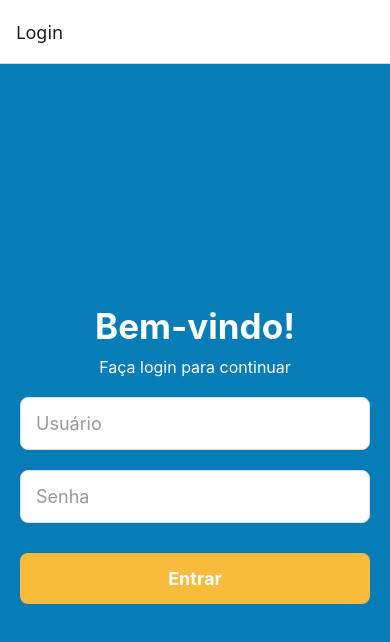
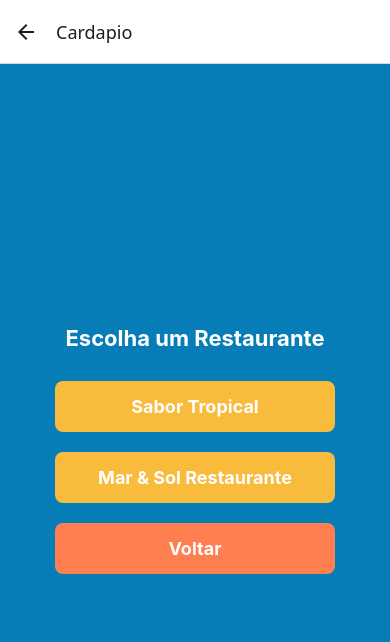
Before and after one commit to MarceloMederi/APP-Natal, a React Native app: screen /Cardapio in a window 390 px wide. Shown: the top 642 px of the page. Built offline with nearby package versions, Linux system fonts and the light colour scheme.

Commit message:
Foi adicionado uma nova tela de navegação MenuScreen, para listar a gastronomia, artesanato no passeio

```diff
--- a/navigation/AppNavigator.tsx
+++ b/navigation/AppNavigator.tsx
@@ -7,6 +7,8 @@ import HomeScreen from '../screens/HomeScreen';
 import DetailScreen from '../screens/DetailScreen';
 import LocationScreen from '../screens/LocationScreen';
 import SelectionScreen from '../screens/SelectionScreen';
+import MenuScreen from '../screens/MenuScreen';
+
 
 const Stack = createStackNavigator();
 
@@ -16,6 +18,7 @@ const AppNavigator = () => {
       <Stack.Navigator initialRouteName="Login">
         <Stack.Screen name="Login" component={LoginScreen} />
         <Stack.Screen name="Selecao" component={SelectionScreen} options={{ title: 'Escolha uma Opção' }} />
+        <Stack.Screen name="Cardapio" component={MenuScreen} />
         <Stack.Screen name="Inicio" component={HomeScreen} />
         <Stack.Screen name="Detalhes" component={DetailScreen} />
         <Stack.Screen name="Localizacao" component={LocationScreen} />
--- a/screens/LocationScreen.tsx
+++ b/screens/LocationScreen.tsx
@@ -10,6 +10,7 @@ const LocationScreen = ({ navigation }: any) => {
   return (
     <View style={styles.container}>
       <Text style={styles.title}>Escolha uma localização:</Text>
+
       {Object.keys(locations).map((place, index) => (
         <TouchableOpacity
           key={index}
@@ -19,7 +20,12 @@ const LocationScreen = ({ navigation }: any) => {
           <Text style={styles.buttonText}>{place}</Text>
         </TouchableOpacity>
       ))}
-      <TouchableOpacity style={styles.backButton} onPress={() => navigation.goBack()}>
+
+      {/* Botão para voltar */}
+      <TouchableOpacity
+        style={[styles.button, styles.backButton]}
+        onPress={() => navigation.goBack()}
+      >
         <Text style={styles.backButtonText}>Voltar</Text>
       </TouchableOpacity>
     </View>
@@ -32,16 +38,16 @@ const styles = StyleSheet.create({
     justifyContent: 'center',
     alignItems: 'center',
     padding: 20,
-    backgroundColor: '#EDF7EF',
+    backgroundColor: '#077DB8', // Azul escuro
   },
   title: {
     fontSize: 22,
     fontWeight: 'bold',
-    color: '#333',
+    color: '#FFFFFF', // Texto branco
     marginBottom: 15,
   },
   button: {
-    backgroundColor: '#059669',
+    backgroundColor: '#F8BB3B', // Amarelo
     padding: 15,
     marginVertical: 10,
     borderRadius: 8,
@@ -50,20 +56,15 @@ const styles = StyleSheet.create({
   },
   buttonText: {
     color: '#FFFFFF',
-    fontSize: 16,
+    fontSize: 18,
     fontWeight: 'bold',
   },
   backButton: {
-    marginTop: 20,
-    backgroundColor: '#059669',
-    padding: 12,
-    borderRadius: 8,
-    width: '50%',
-    alignItems: 'center',
+    backgroundColor: '#FF7F50', // Laranja para botão de voltar
   },
   backButtonText: {
     color: '#FFFFFF',
-    fontSize: 16,
+    fontSize: 18,
     fontWeight: 'bold',
   },
 });
--- /dev/null
+++ b/screens/MenuScreen.tsx
@@ -0,0 +1,73 @@
+import React from 'react';
+import { View, Text, TouchableOpacity, StyleSheet } from 'react-native';
+
+const MenuScreen = ({ navigation }: any) => {
+  // Lista de restaurantes fictícios
+  const restaurants = [
+    { id: 1, name: 'Sabor Tropical' },
+    { id: 2, name: 'Mar & Sol Restaurante' },
+  ];
+
+  return (
+    <View style={styles.container}>
+      <Text style={styles.title}>Escolha um Restaurante</Text>
+
+      {restaurants.map((restaurant) => (
+        <TouchableOpacity
+          key={restaurant.id}
+          style={styles.button}
+          onPress={() => alert(`Você escolheu: ${restaurant.name}`)}
+        >
+          <Text style={styles.buttonText}>{restaurant.name}</Text>
+        </TouchableOpacity>
+      ))}
+
+      {/* Botão para voltar */}
+      <TouchableOpacity
+        style={[styles.button, styles.logoutButton]}
+        onPress={() => navigation.goBack()}
+      >
+        <Text style={styles.logoutText}>Voltar</Text>
+      </TouchableOpacity>
+    </View>
+  );
+};
+
+const styles = StyleSheet.create({
+  container: {
+    flex: 1,
+    justifyContent: 'center',
+    alignItems: 'center',
+    padding: 20,
+    backgroundColor: '#077DB8',
+  },
+  title: {
+    fontSize: 22,
+    fontWeight: 'bold',
+    color: '#FFFFFF',
+    marginBottom: 20,
+  },
+  button: {
+    backgroundColor: '#F8BB3B',
+    padding: 15,
+    marginVertical: 10,
+    borderRadius: 8,
+    width: '80%',
+    alignItems: 'center',
+  },
+  buttonText: {
+    color: '#FFFFFF',
+    fontSize: 18,
+    fontWeight: 'bold',
+  },
+  logoutButton: {
+    backgroundColor: '#FF7F50',
+  },
+  logoutText: {
+    color: '#FFFFFF',
+    fontSize: 18,
+    fontWeight: 'bold',
+  },
+});
+
+export default MenuScreen;
--- a/screens/SelectionScreen.tsx
+++ b/screens/SelectionScreen.tsx
@@ -14,17 +14,17 @@ const SelectionScreen = ({ navigation }: any) => {
         <Text style={styles.buttonText}>Ver Itinerário</Text>
       </TouchableOpacity>
 
-      {/* Botão 2 - Ir para a tela de localizações */}
+      {/* Botão 2 - Ir para a tela de restaurantes (MenuScreen) */}
       <TouchableOpacity
         style={styles.button}
-        onPress={() => navigation.navigate('Localizacao')}
+        onPress={() => navigation.navigate('Cardapio')}
       >
-        <Text style={styles.buttonText}>Ver Localizações</Text>
+        <Text style={styles.buttonText}>Ver Restaurantes</Text>
       </TouchableOpacity>
 
       {/* Botão de Logout */}
       <TouchableOpacity
-        style={styles.logoutButton}
+        style={[styles.button, styles.logoutButton]}
         onPress={() => navigation.navigate('Login')}
       >
         <Text style={styles.logoutText}>Logout</Text>
@@ -38,17 +38,17 @@ const styles = StyleSheet.create({
     flex: 1,
     justifyContent: 'center',
     alignItems: 'center',
-    backgroundColor: '#EDF7EF',
     padding: 20,
+    backgroundColor: '#077DB8',
   },
   title: {
     fontSize: 22,
     fontWeight: 'bold',
-    color: '#059669',
+    color: '#FFFFFF',
     marginBottom: 20,
   },
   button: {
-    backgroundColor: '#34D399',
+    backgroundColor: '#F8BB3B',
     padding: 15,
     marginVertical: 10,
     borderRadius: 8,
@@ -57,20 +57,15 @@ const styles = StyleSheet.create({
   },
   buttonText: {
     color: '#FFFFFF',
-    fontSize: 16,
+    fontSize: 18,
     fontWeight: 'bold',
   },
   logoutButton: {
-    backgroundColor: '#FF4D4D',
-    padding: 15,
-    marginTop: 20,
-    borderRadius: 8,
-    width: '50%',
-    alignItems: 'center',
+    backgroundColor: '#FF7F50',
   },
   logoutText: {
     color: '#FFFFFF',
-    fontSize: 16,
+    fontSize: 18,
     fontWeight: 'bold',
   },
 });
```
